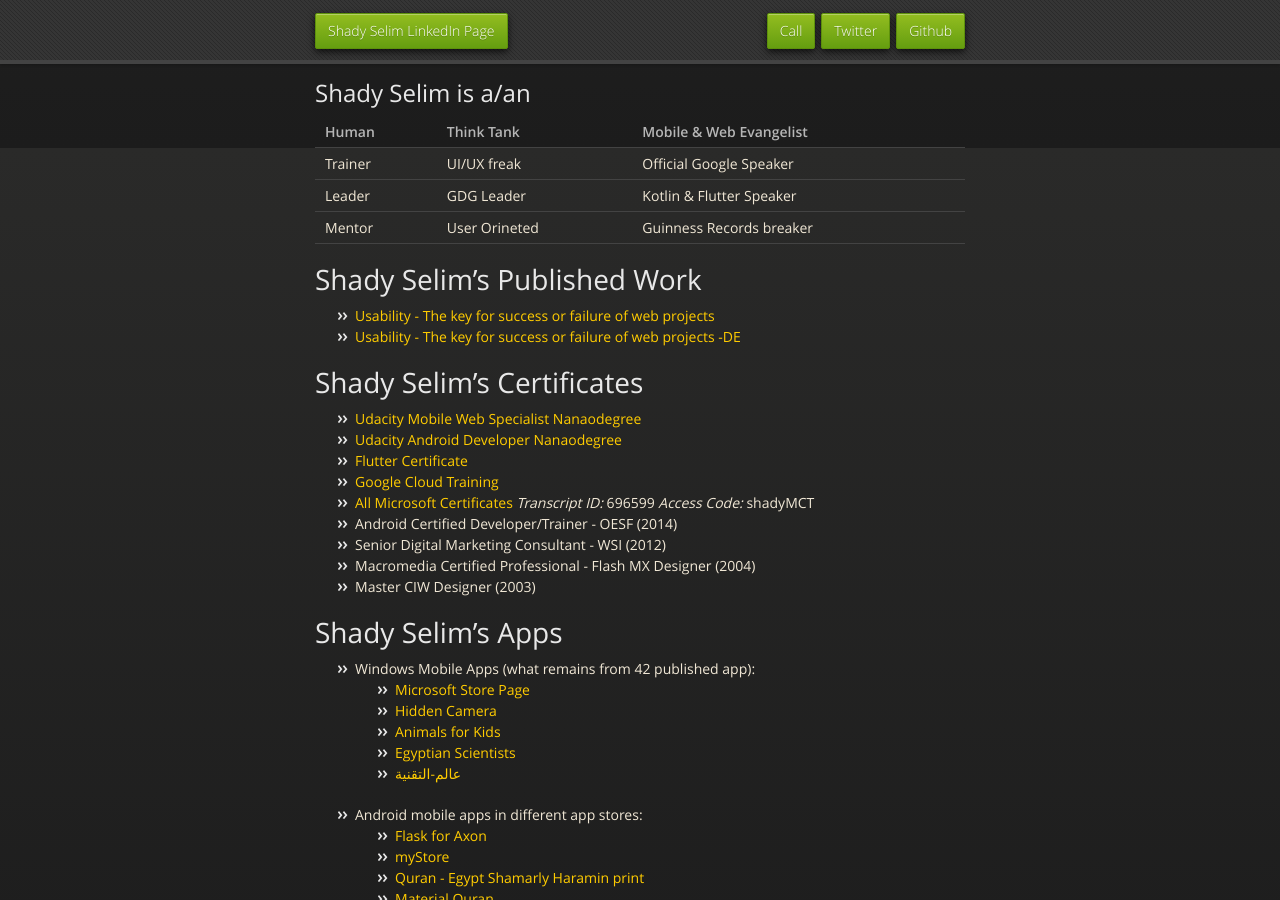
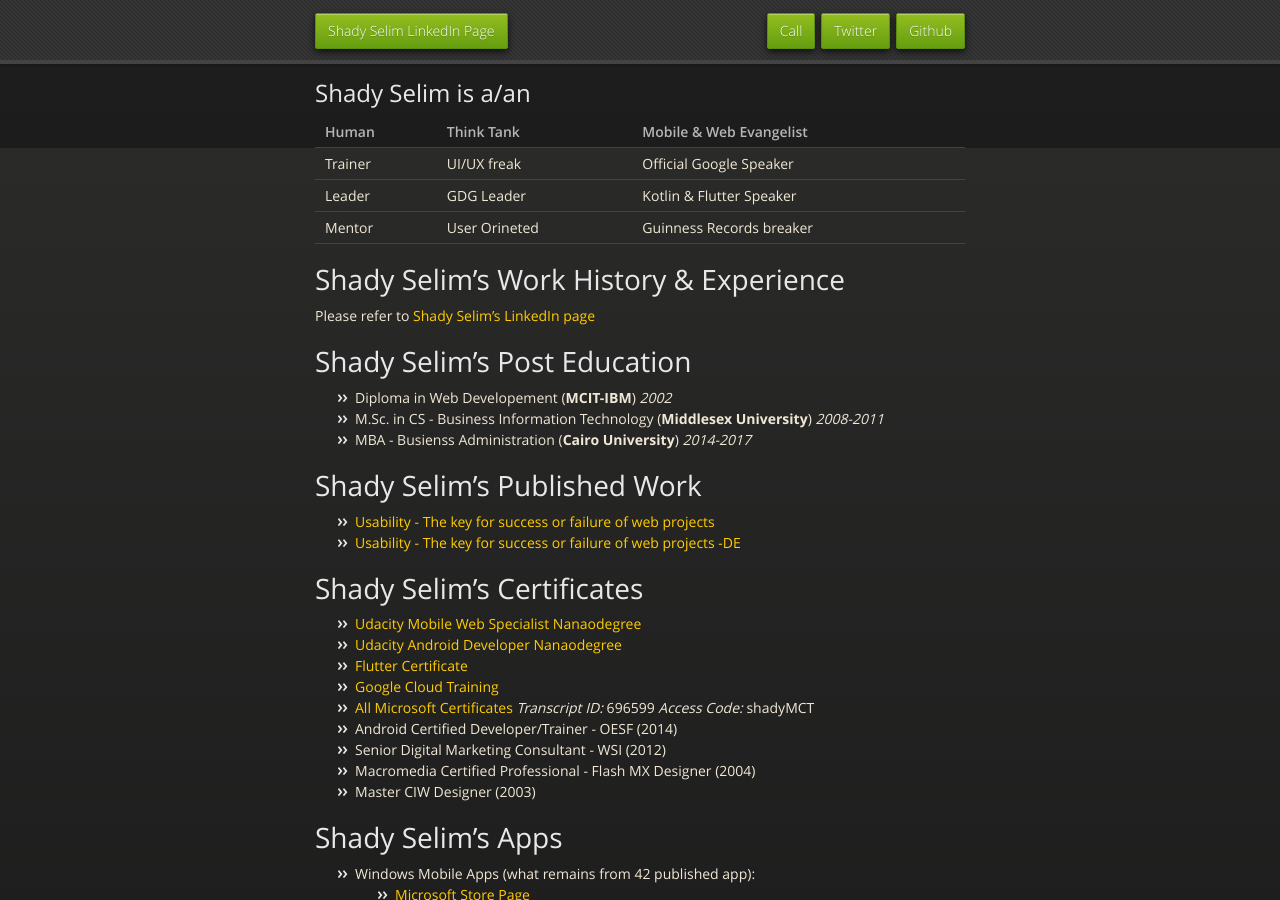
Before and after one commit to Shady-Selim/shady-selim.github.io, a Jekyll site: the page built from index.md, in a window 1280 px wide and 900 px high, scrolled down 752 px. Built offline with Jekyll 4.4.1, drawn with Linux system fonts in a browser that asks for light colours; our own code applies the rules of GitHub Pages for plain Markdown files.

Commit message:
Update index.md

```diff
--- a/index.md
+++ b/index.md
@@ -21,6 +21,14 @@
 | Trainer       | UI/UX freak    | Official Google Speaker  |
 | Leader        | GDG Leader     | Kotlin & Flutter Speaker |
 | Mentor        | User Orineted  | Guinness Records breaker |
+
+# Shady Selim's Work History & Experience
+Please refer to [Shady Selim's LinkedIn page](https://www.linkedin.com/in/shadyselim)
+
+# Shady Selim's Post Education
+* Diploma in Web Developement (**MCIT-IBM**) _2002_
+* M.Sc. in CS - Business Information Technology (**Middlesex University**) _2008-2011_
+* MBA - Busienss Administration (**Cairo University**) _2014-2017_
 
 # Shady Selim's Published Work
 * [Usability - The key for success or failure of web projects](https://www.grin.com/document/196416)
```
